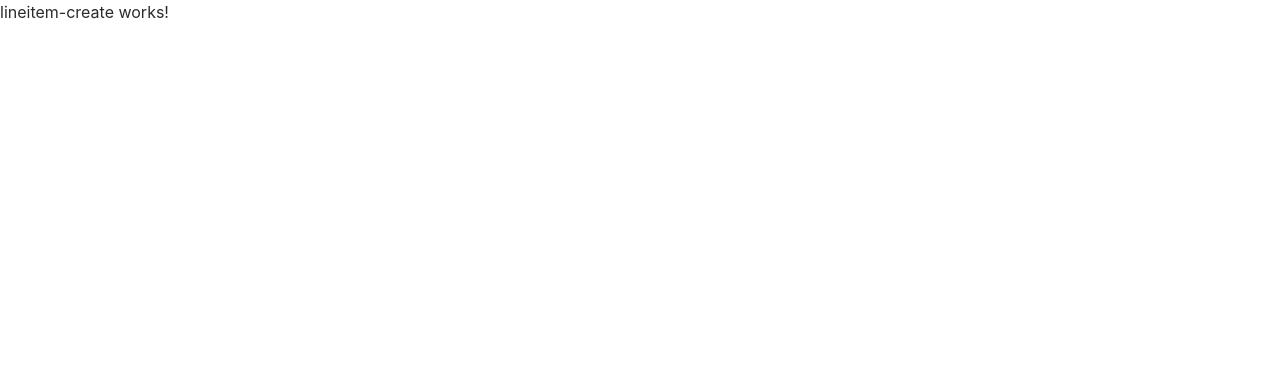
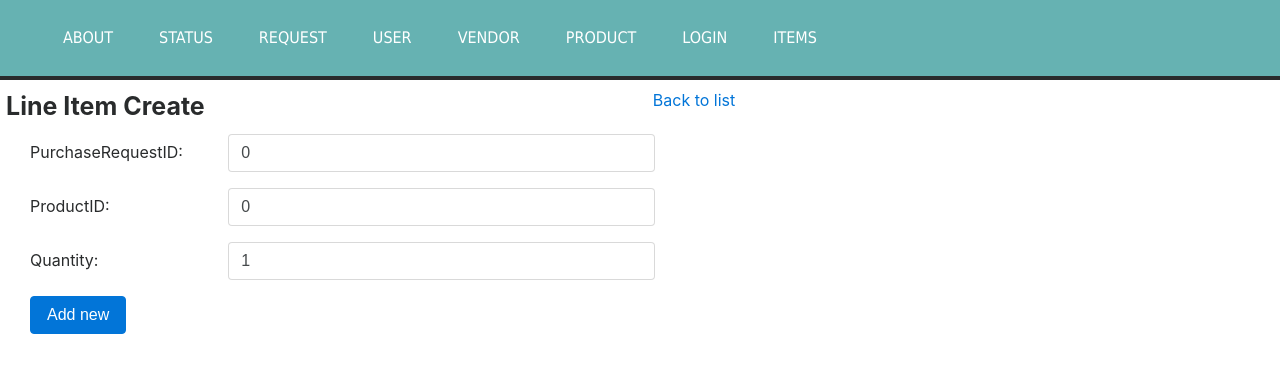
Before and after one commit to luke0322/PRS_Angular, an Angular app: page /lineitem/create in a window 1280 px wide. Shown: the top 372 px of the page. Built offline with nearby package versions, Linux system fonts and the light colour scheme.

Commit message:
added prli edit

```diff
--- a/src/app/feature/lineitem/lineitem-create/lineitem-create.component.html
+++ b/src/app/feature/lineitem/lineitem-create/lineitem-create.component.html
@@ -1,3 +1,40 @@
-<p>
-  lineitem-create works!
-</p>
+<app-menu></app-menu>
+<div class ='lefthalf' style ="margin-left: 6px;">
+	<span class ='component-title'>{{title}}</span>
+</div>
+
+<div class ='righthalf'>
+			<span><a routerLink = '/lineitem/list'>Back to list</a></span>
+</div>
+
+<p *ngIf='!lineitem'>Loading... </p>
+
+<div *ngIf='lineitem' style = "margin-left: 30px;">
+<!-- 	<div class ='form-group row'>
+
+		<label class = 'col-form-label col-sm-2' for='username'>Id:</label>
+		<input [(ngModel)]='lineitem.Id' name = 'Username' type ='text' class = 'form-control col-sm-4' id ='username' aria-describedby="emailHelp" placeholder="Username">
+
+	</div> -->
+	<div class ='form-group row'>
+
+		<label class = 'col-form-label col-sm-2' for='userfirstname'>PurchaseRequestID:</label>
+		<input [(ngModel)]='lineitem.PurchaseRequestID.Id' name = 'Firstname' type ='text' class = 'form-control col-sm-4' id ='userfirstname' aria-describedby="emailHelp" placeholder="First Name">
+
+	</div>
+	<div class ='form-group row'>
+
+		<label class = 'col-form-label col-sm-2' for='userlastname'>ProductID:</label>
+		<input [(ngModel)]='lineitem.ProductID.Id' name = 'Lastname' type ='text' class = 'form-control col-sm-4' id ='userlastname' aria-describedby="emailHelp" placeholder="Last Name">
+
+	</div>
+	<div class ='form-group row'>
+
+		<label class = 'col-form-label col-sm-2' for='useremail'>Quantity: </label>
+		<input [(ngModel)]='lineitem.Quantity' name = 'Firstname' type ='text' class = 'form-control col-sm-4' id ='useremail' aria-describedby="emailHelp" placeholder="Email">
+
+	</div>
+	<div class ='form-group'>
+		<button (click)='add()' class="btn btn-primary">Add new</button>
+	</div>
+</div>
--- a/src/app/feature/lineitem/lineitem-create/lineitem-create.component.ts
+++ b/src/app/feature/lineitem/lineitem-create/lineitem-create.component.ts
@@ -1,4 +1,7 @@
 import { Component, OnInit } from '@angular/core';
+import { Router, ActivatedRoute } from '@angular/router';
+import { LineItemService} from '../../../service/lineitem.service';
+import { LineItem } from '../../../model/lineitem';
 
 @Component({
   selector: 'app-lineitem-create',
@@ -6,8 +9,25 @@ import { Component, OnInit } from '@angular/core';
   styleUrls: ['./lineitem-create.component.css']
 })
 export class LineitemCreateComponent implements OnInit {
+  title: string = "Line Item Create";
 
-  constructor() { }
+  id: string;
+  resp: any;
+
+  lineitem: LineItem = new LineItem();
+
+  add(){
+     console.log("this.lineitem", this.lineitem);
+   	 this.UserSvc.add(this.lineitem)
+   		.subscribe(resp =>{
+   			this.resp = resp;
+  			console.log("Line Item Add:", this.resp);
+  			this.router.navigate(['/lineitem/list']);
+   		});
+   }
+  constructor(private UserSvc: LineItemService,
+  			  private router: Router,
+  			  private route: ActivatedRoute) { }
 
   ngOnInit() {
   }
--- a/src/app/feature/lineitem/lineitem-edit/lineitem-edit.component.html
+++ b/src/app/feature/lineitem/lineitem-edit/lineitem-edit.component.html
@@ -1,3 +1,45 @@
-<p>
-  lineitem-edit works!
-</p>
+<app-menu></app-menu>
+<div class ='lefthalf' style ="margin-left: 6px;">
+	<span class ='component-title'>{{title}}</span>
+</div>
+
+<div class ='righthalf'>
+			<span><a routerLink = '/lineitem/list'>Back to list</a></span>
+</div>
+
+<p *ngIf='!lineitem'>Loading... </p>
+
+	<div *ngIf='lineitem'>
+
+			<div class ='form-group row'>
+
+				<label class = 'col-form-label col-sm-4' for='vendorfirstname'>Id:</label>
+				<input [(ngModel)]='lineitem.Id' name = 'Firstname' type ='text' class = 'form-control col-sm-4' id ='vendorfirstname' aria-describedby="emailHelp" placeholder="First Name">
+
+			</div>
+
+			<div class ='form-group row'>
+
+				<label class = 'col-form-label col-sm-4' for='vendorfirstname'>PurchaseRequestID:</label>
+				<input [(ngModel)]='lineitem.PurchaseRequestID' name = 'Firstname' type ='text' class = 'form-control col-sm-4' id ='vendorfirstname' aria-describedby="emailHelp" placeholder="First Name">
+			</div>
+
+			<div class ='form-group row'>
+
+				<label class = 'col-form-label col-sm-4' for='vendorfirstname'>Quantity:</label>
+				<input [(ngModel)]='lineitem.Quantity' name = 'Firstname' type ='text' class = 'form-control col-sm-4' id ='vendorfirstname' aria-describedby="emailHelp" placeholder="First Name">
+
+			</div>
+
+			<div class ='form-group row'>
+
+				<label class = 'col-form-label col-sm-4' for='vendorfirstname'>ProductID:</label>
+				<input [(ngModel)]='lineitem.ProductID' name = 'Firstname' type ='text' class = 'form-control col-sm-4' id ='vendorfirstname' aria-describedby="emailHelp" placeholder="unit">
+				<small id="emailHelp" class="form-text text-muted col-sm-2"></small>
+
+			</div>
+
+		<div class ='form-group'>
+		<button (click)='change()' class="btn btn-primary">Update</button>
+		</div>
+	</div>
--- a/src/app/feature/lineitem/lineitem-edit/lineitem-edit.component.ts
+++ b/src/app/feature/lineitem/lineitem-edit/lineitem-edit.component.ts
@@ -1,4 +1,13 @@
 import { Component, OnInit } from '@angular/core';
+import { Router, ActivatedRoute } from '@angular/router';
+import { PurchaserequestService} from '../../../service/purchaserequest.service';
+import { PurchaseRequest } from '../../../model/purchaserequest';
+import { ProductService} from '../../../service/product.service';
+import { Product } from '../../../model/product';
+import { UserService} from '../../../service/user.service';
+import { User } from '../../../model/user';
+import { LineItemService} from '../../../service/lineitem.service';
+import { LineItem } from '../../../model/lineitem';
 
 @Component({
   selector: 'app-lineitem-edit',
@@ -6,10 +15,41 @@ import { Component, OnInit } from '@angular/core';
   styleUrls: ['./lineitem-edit.component.css']
 })
 export class LineitemEditComponent implements OnInit {
+  title: string = "Line Item Edit";
 
-  constructor() { }
+  id: string;
+  resp: any;
+
+  lineitem: LineItem; //used for dropdown box
+
+  change(){
+     console.log("this.lineitem", this.lineitem);
+   	 this.LineItemSvc.change(this.lineitem)
+   		.subscribe(resp =>{
+   			this.resp = resp;
+  			console.log("Line Item Change:", this.resp);
+  			this.router.navigate(['/lineitem/list']);
+   		});
+   }
+
+   // compareFn(v1: number, v2: number):boolean{
+   // 		return v1 == v2;
+   // } we may need this for product edit to work (test thoroughly)
+
+
+  constructor(private ProductSvc: ProductService,
+  			  private UserSvc: UserService,
+  			  private PurchaseRequestSvc: PurchaserequestService,
+  			  private LineItemSvc: LineItemService,
+  			  private router: Router,
+  			  private route: ActivatedRoute) { }
 
   ngOnInit() {
+  	this.route.params.subscribe(parms => this.id = parms['id']);
+  	 this.LineItemSvc.get(this.id)
+  	 	.subscribe(lineitems => {
+         this.lineitem = lineitems.length > 0 ? lineitems[0]: null;
+         console.log(this.lineitem);
+       });
   }
-
 }
--- a/src/app/feature/purchaserequest/purchaserequest-create/purchaserequest-create.component.ts
+++ b/src/app/feature/purchaserequest/purchaserequest-create/purchaserequest-create.component.ts
@@ -1,5 +1,5 @@
 import { Component, OnInit } from '@angular/core';
-import { Router, ActivatedRoute } from '@angular/router';
+import { Router, ActivatedRoute, ParamMap } from '@angular/router';
 import { PurchaserequestService} from '../../../service/purchaserequest.service';
 import { PurchaseRequest } from '../../../model/purchaserequest';
 import { UserService} from '../../../service/user.service';
--- a/src/app/model/purchaserequest.ts
+++ b/src/app/model/purchaserequest.ts
@@ -6,7 +6,7 @@ export class PurchaseRequest{
 	Justification: string;
 	DateNeeded: Date;
 	DeliveryMode: string;
-	Status: Status;
+	StatusID: Status;
 	Total: number;
 	SubmittedDate: Date;
 	User: User;
@@ -14,16 +14,16 @@ export class PurchaseRequest{
 		console.log(this);
 	}
 
-	static sortableKeys = ['Id','Justification','DeliveryMode','DateNeeded','Description','Status', 'Total', 'SubmittedDate', 'User'];
+	static sortableKeys = ['Id','Justification','DeliveryMode','DateNeeded','Description','StatusID', 'Total', 'SubmittedDate', 'User'];
 
 	constructor(Id: number = 0, Description: string = '',Justification: string = '', DeliveryMode: string = '',
-		Status:Status = null,Total: number = 0, User:User = null){
+		StatusID:Status = null,Total: number = 0, User:User = null){
 		this.Id = Id;
 		this.Description = Description;
 		this.Justification = Justification;
 		// this.DateNeeded = DateNeeded;
 		this.DeliveryMode = DeliveryMode;
-		this.Status = Status;
+		this.StatusID = StatusID;
 		this.Total = Total; //do not need id when creating a new entry
 		//this.SubmittedDate = SubmittedDate;
 		this.User = User;
```
